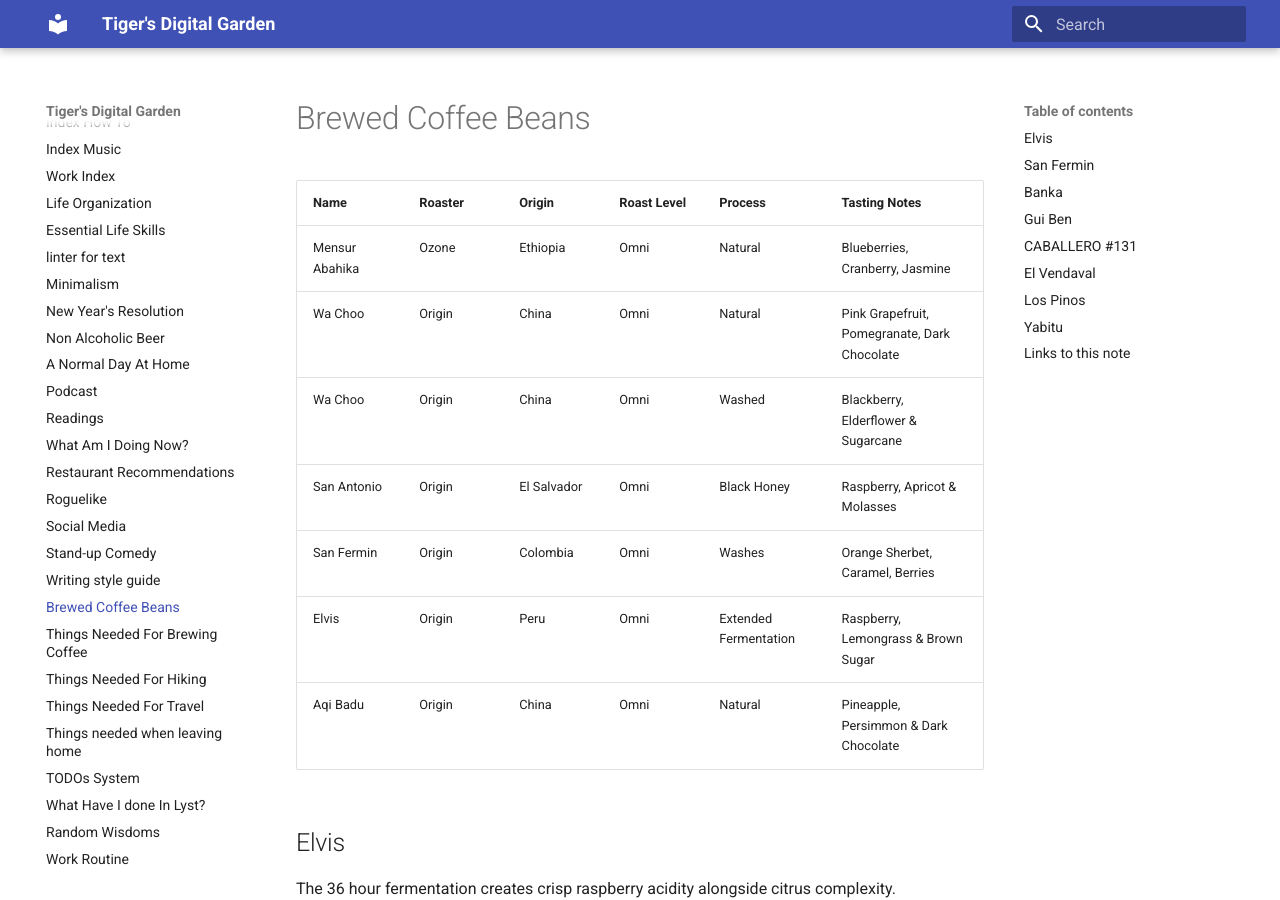
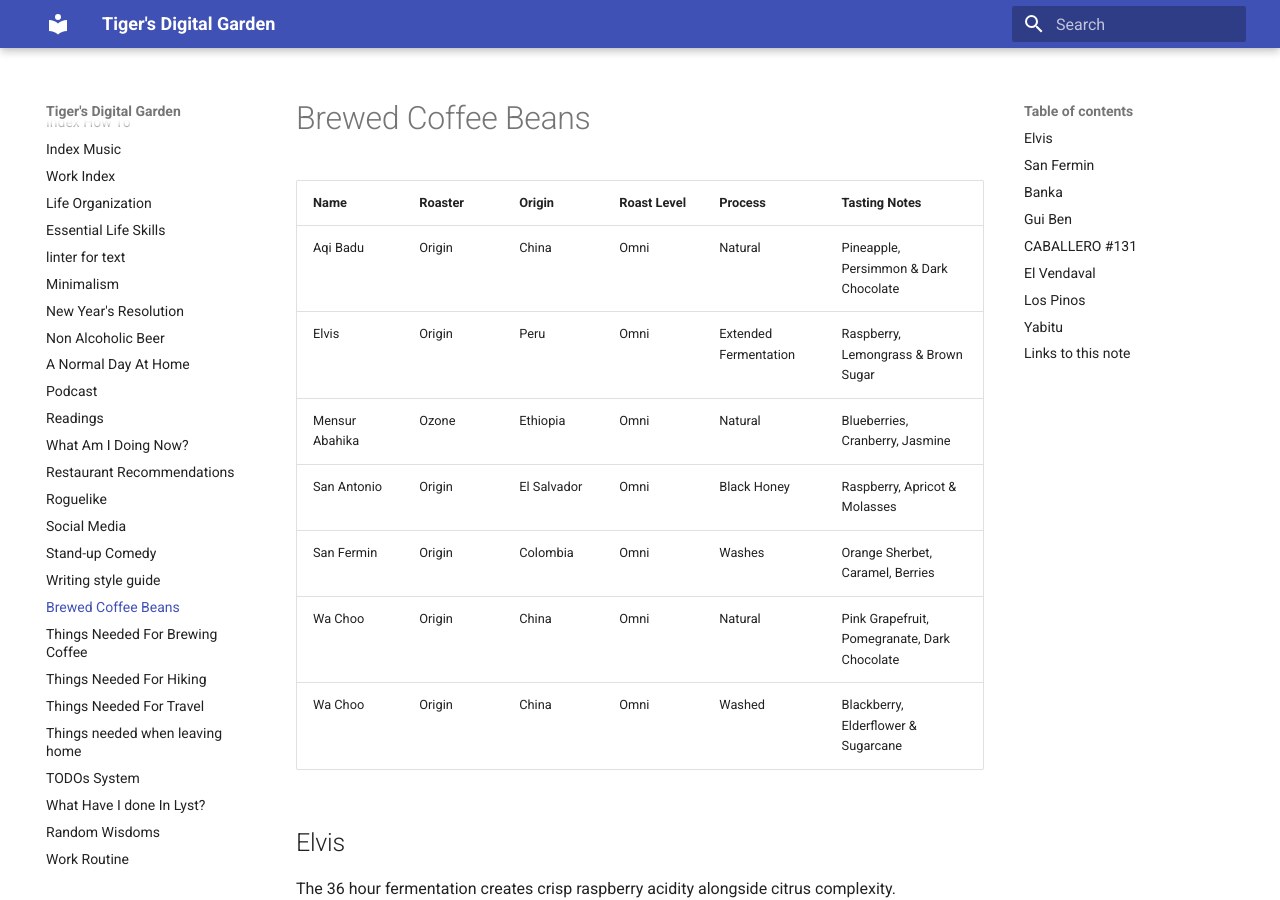
Before and after one commit to ynotstartups/notes, an MkDocs documentation site: the page built from notes/tasted-coffee-beans.md, in a window 1280 px wide and 900 px high. Built offline with MkDocs 1.6.1 and Material for MkDocs 9.7.7, drawn with Linux system fonts in a browser that asks for light colours.

Commit message:
sort by names

```diff
--- a/notes/tasted-coffee-beans.md
+++ b/notes/tasted-coffee-beans.md
@@ -2,13 +2,13 @@
 
 | Name           | Roaster | Origin      | Roast Level | Process               | Tasting Notes                                |
 | -------------- | ------- | ----------- | ----------- | --------------------- | -------------------------------------------- |
+| Aqi Badu       | Origin  | China       | Omni        | Natural               | Pineapple, Persimmon & Dark Chocolate        |
+| Elvis          | Origin  | Peru        | Omni        | Extended Fermentation | Raspberry, Lemongrass & Brown Sugar          |
 | Mensur Abahika | Ozone   | Ethiopia    | Omni        | Natural               | Blueberries, Cranberry, Jasmine              |
+| San Antonio    | Origin  | El Salvador | Omni        | Black Honey           | Raspberry, Apricot & Molasses                |
+| San Fermin     | Origin  | Colombia    | Omni        | Washes                | Orange Sherbet, Caramel, Berries             |
 | Wa Choo        | Origin  | China       | Omni        | Natural               | Pink Grapefruit, Pomegranate, Dark Chocolate |
 | Wa Choo        | Origin  | China       | Omni        | Washed                | Blackberry, Elderflower & Sugarcane          |
-| San Antonio    | Origin  | El Salvador | Omni        | Black Honey           | Raspberry, Apricot & Molasses                |
-| San Fermin     | Origin  | Colombia    | Omni        | Washes                | Orange Sherbet, Caramel, Berries             |
-| Elvis          | Origin  | Peru        | Omni        | Extended Fermentation | Raspberry, Lemongrass & Brown Sugar          |
-| Aqi Badu       | Origin  | China       | Omni        | Natural               | Pineapple, Persimmon & Dark Chocolate        |
 
 ## Elvis
 
```
